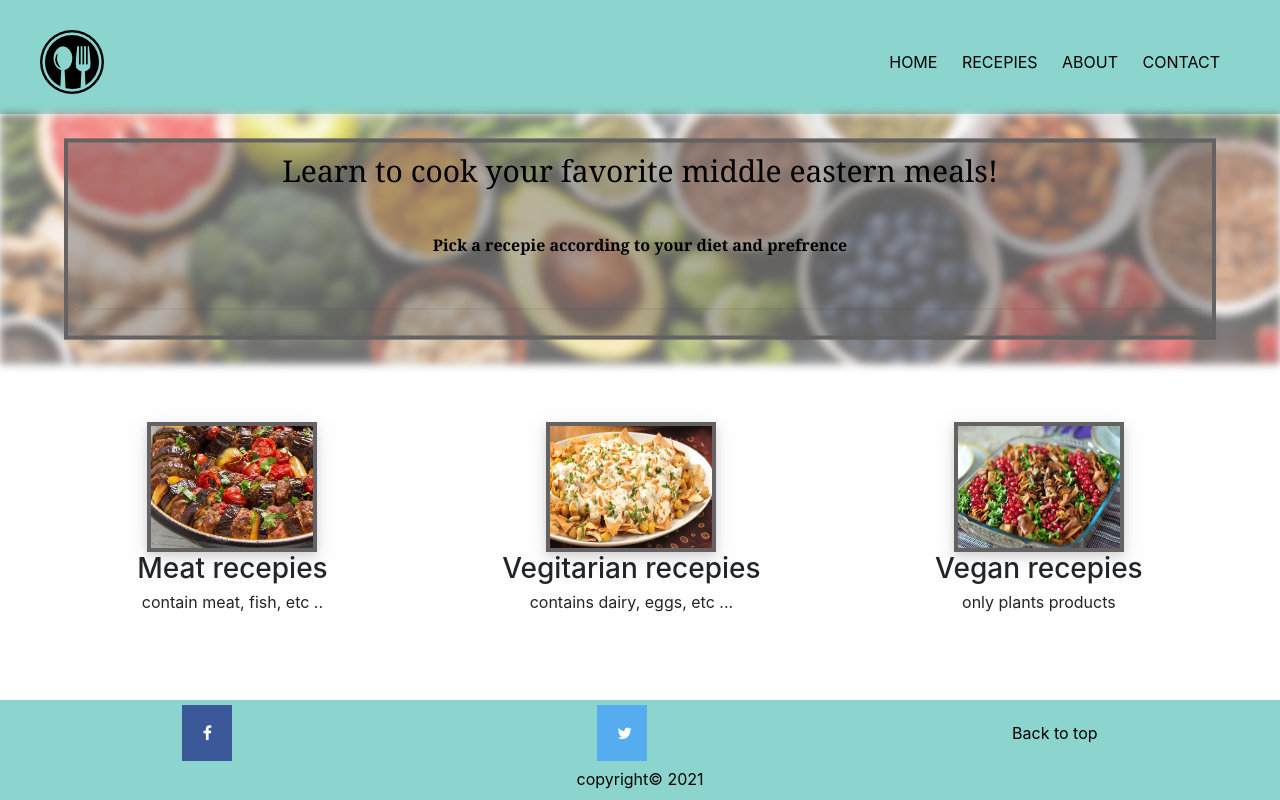
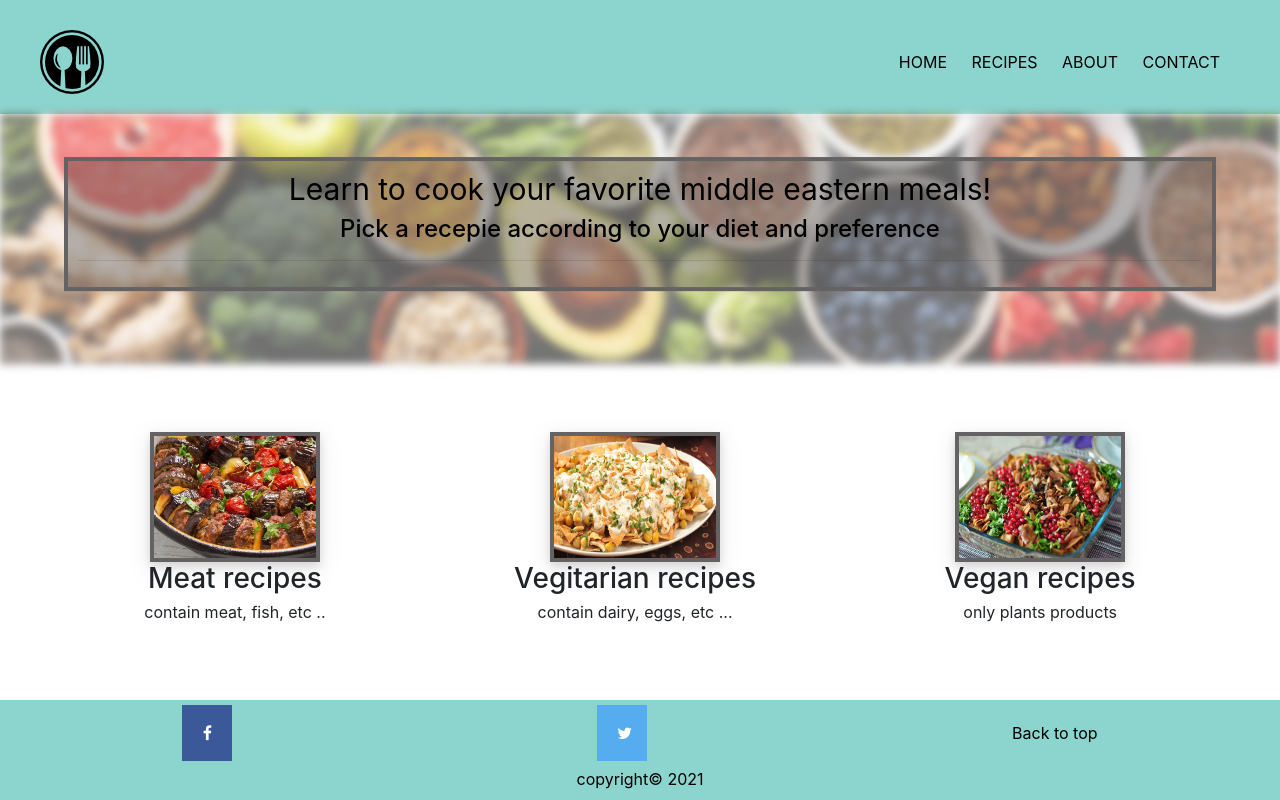
Before and after one commit to sanaAB/cookbook, a plain HTML site: page index.html in a window 1280 px wide. Drawn offline with nearby package versions, Linux system fonts and the light colour scheme.

Commit message:
added the latest updates 19.02.2021

```diff
--- a/About.css
+++ b/About.css
@@ -52,6 +52,17 @@
     background-color:#8cd4ce;
     padding: 20px;
   }
+
+    @media only screen and (min-width: 768px){
+    .section__1{
+      flex: 1 0 auto;
+      text-align: right;
+      flex-direction: row;
+      flex-wrap: wrap;
+      justify-content: space-around;
+
+    }
+  }
   html, body {
     height: 100%;
   }
@@ -81,10 +92,24 @@
   }
 
   .content {
-    margin :60px 0 0 0 ;
+    display: flex;
+    margin :40px 0 0 0 ;
     align-self: center;
+    flex-wrap: wrap;
     flex: 1 0 auto;
     text-align: left;
+    padding-bottom: 30px;
+
+  }
+
+  @media only screen and (min-width: 768px) {
+    .section3__box {
+      display: flex;
+      flex-direction: row;
+      flex-wrap: wrap;
+      justify-content: space-around;
+      padding: 50px 0 50px 0;
+    }
   }
 
   .list__design {
@@ -102,7 +127,6 @@
     flex-shrink: 0;
     margin: auto;
     margin-top: auto;
-    position: sticky;
 
   }
 
--- a/contact.css
+++ b/contact.css
@@ -52,6 +52,18 @@
     background-color:#8cd4ce;
     padding: 20px;
   }
+
+  @media only screen and (min-width: 768px){
+    .section__1{
+      flex: 1 0 auto;
+      text-align: right;
+      flex-direction: row;
+      flex-wrap: wrap;
+      justify-content: space-around;
+
+    }
+  }
+
   html, body {
     height: 100%;
   }
@@ -81,11 +93,13 @@
   }
 
   .content {
-    margin-top:60px ;
+    flex: 1 0 auto;
+    margin-top:45px;
     align-self: center;
-    flex: 1 0 auto;
-    text-align: left;
+    padding-bottom: 30px;
+
   }
+
 
   .input__boxes {
     font-weight: bold;
@@ -111,7 +125,6 @@
     flex-shrink: 0;
     margin: auto;
     margin-top: auto;
-    position: sticky;
 
   }
 
--- a/index.html
+++ b/index.html
@@ -14,12 +14,12 @@
   </head>
 
   <body>
-    <section>
+    <section class="section__ 1">
       <header>
         <img class="intro__logo" src="images/logo.png"/>
         <nav class="intro__nav">
           <a href="index.html">Home</a>
-          <a href="recepies.html">Recepies</a>
+          <a href="recepies.html">Recipes</a>
           <a href="About.html">About</a>
           <a href="contact.html">Contact</a>
         </nav>
@@ -29,10 +29,10 @@
     <section class="section2">
       <div class="intro-image bg-image"></div>
       <div class="intro_title bg-text">
-        <h1>Learn to cook your favorite middle eastern meals!</h1>
-        <p>
-          Pick a recepie according to your diet and prefrence
-        </p>
+        <h1><b>Learn to cook your favorite middle eastern meals!</b></h1>
+        <h4>
+          Pick a recepie according to your diet and preference
+        </h4>
         <hr class="line" />
       </div>
     </section>
@@ -41,17 +41,17 @@
     <section class="content section3__box">
         <div>
           <img class="section3__picture" src="images/kebab.jpg" />
-          <h3>Meat recepies</h3>
+          <h3>Meat recipes</h3>
           <p>contain meat, fish, etc ..</p>
         </div>
         <div>
           <img class="section3__picture" src="images/fatteh.jpg" />
-          <h3>Vegitarian recepies</h3>
-          <p>contains dairy, eggs, etc ...</p>
+          <h3>Vegitarian recipes</h3>
+          <p>contain dairy, eggs, etc ...</p>
         </div>
         <div>
           <img class="section3__picture" src="images/harrah.jpg" />
-          <h3>Vegan recepies</h3>
+          <h3>Vegan recipes</h3>
           <p>only plants products</p>
         </div>
     </section>
--- a/styles.css
+++ b/styles.css
@@ -45,13 +45,25 @@
   }
   /* Reset CSS */
 
-  header {
+    header{
     display: flex;
     justify-content: space-between;
     align-items: center;
     background-color:#8cd4ce;
     padding: 20px;
   }
+
+  @media only screen and (min-width: 768px){
+    .section__1{
+      flex: 1 0 auto;
+      text-align: right;
+      flex-direction: row;
+      flex-wrap: wrap;
+      justify-content: space-around;
+
+    }
+  }
+
   html, body {
     height: 100%;
   }
@@ -142,6 +154,7 @@
   flex: 1 0 auto;
   text-align: center;
   background-color: white;
+  margin-top: 10px;
 }
 
 
@@ -234,15 +247,14 @@
   .bg-text {
     background-color: rgba(77, 73, 73, 0.4); /* Black w/opacity/see-through */
     color:black;
-    font-weight: bold;
-    font-family:Cambria, Cochin, Georgia, Times, 'Times New Roman', serif ;
     border:  4px solid rgb(100, 98, 98);
     position: absolute;
-    top: 50%;
+    top: 40%;
     left: 50%;
     transform: translate(-50%, -50%);
     z-index: 2;
     width: 90%;
+    margin-top: 10px;
     padding: 10px;
     text-align: center;
   }
```
Also changed, not shown: About.html (+3 -3 lines), contact.html (+3 -3 lines).
